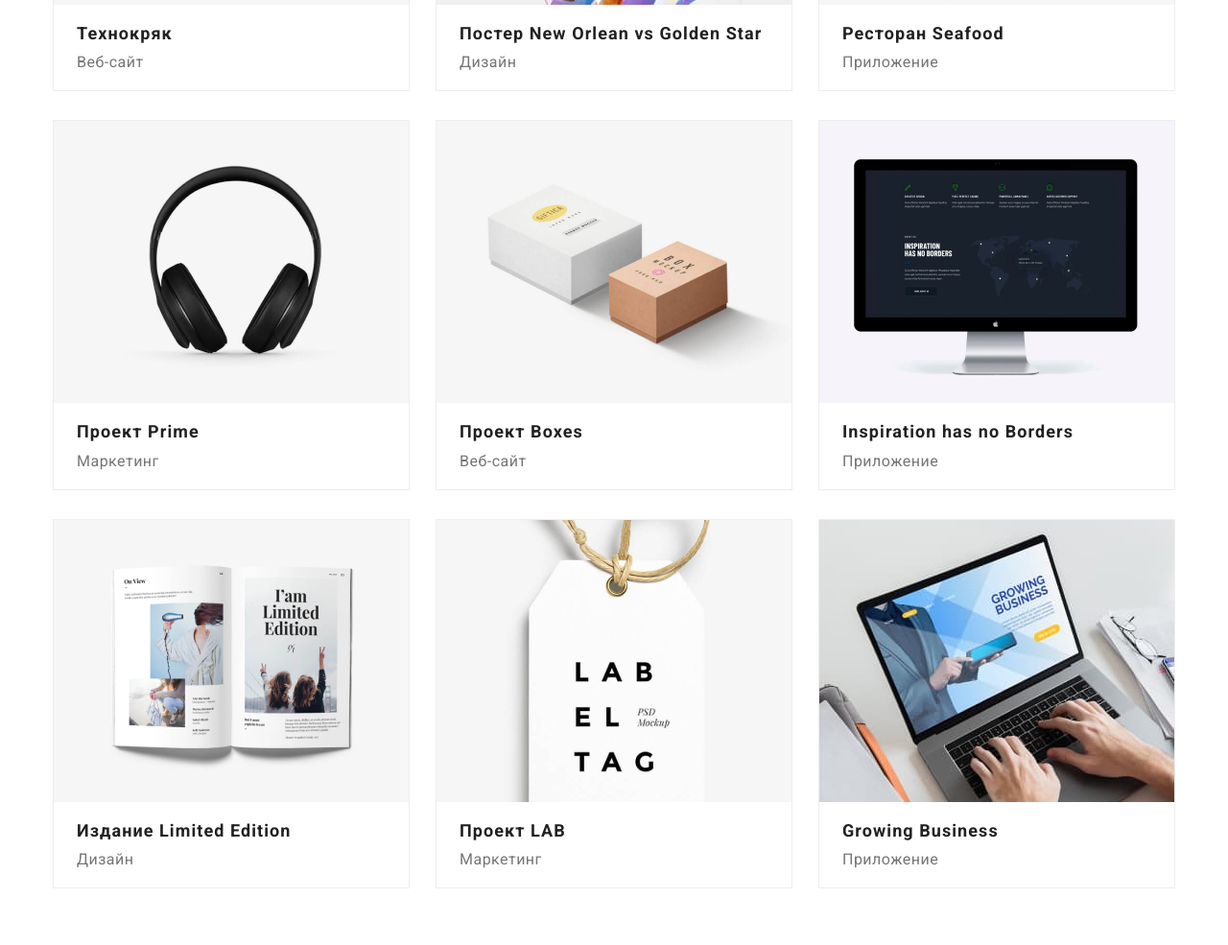
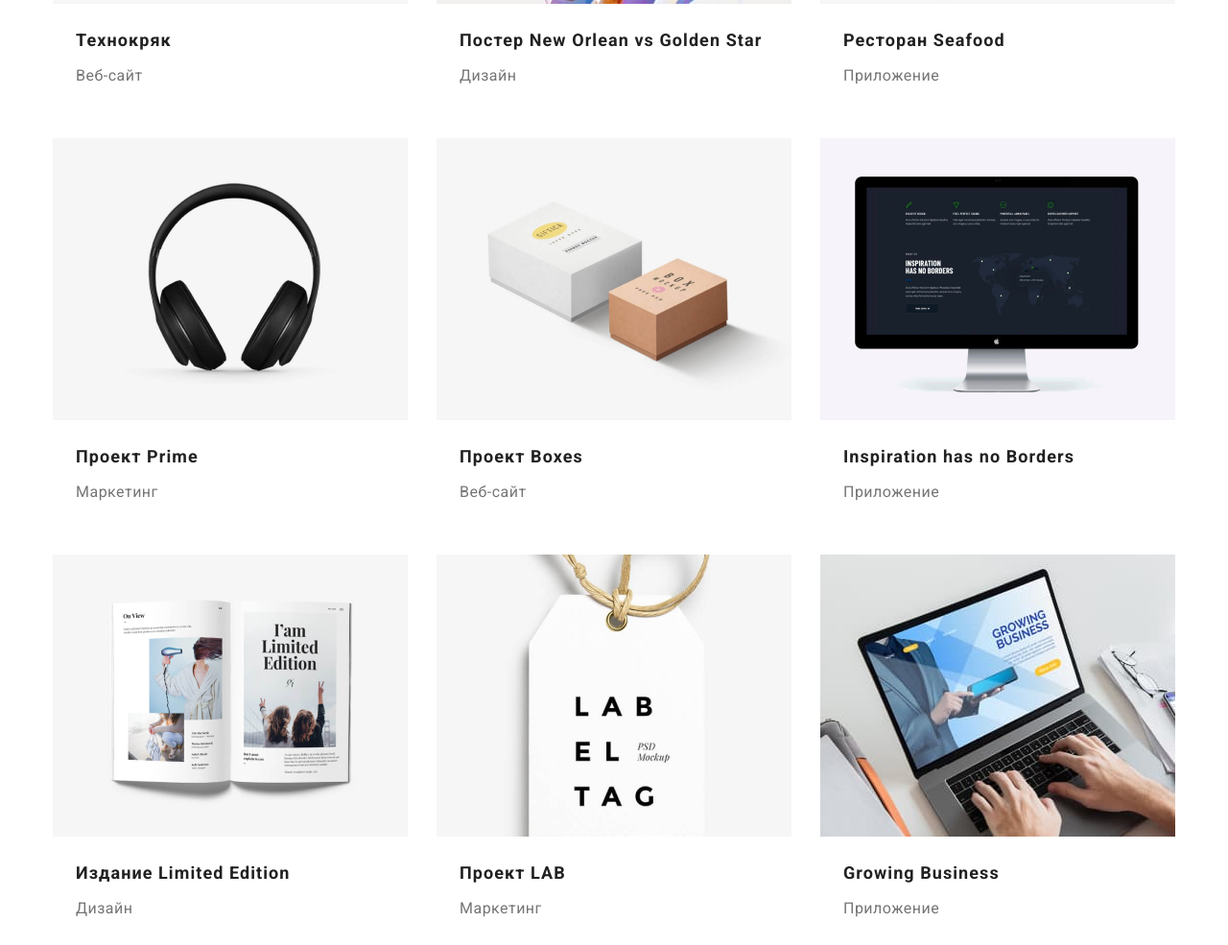
Before and after one commit to masiuk-mykola/goit-markup-hw-03, a plain HTML site: page portfolio.html in a window 1280 px wide. Shown: the part 556-1541 px from the top of the page at 96% size. Drawn offline with nearby package versions, Linux system fonts and the light colour scheme.

Commit message:
Додав посилання в портфоліо

```diff
--- a/css/styles.css
+++ b/css/styles.css
@@ -237,7 +237,10 @@ ul {
 
 .work {
   display: flex;
-  justify-content: space-between;
+}
+
+.work-item:not(:last-child) {
+  margin-right: 30px;
 }
 
 .img {
@@ -265,7 +268,6 @@ ul {
 
 .team {
   display: flex;
-  justify-content: space-between;
 }
 
 .team-subtitle {
@@ -294,6 +296,10 @@ ul {
   box-shadow: 0px 1px 3px rgba(0, 0, 0, 0.12), 0px 1px 1px rgba(0, 0, 0, 0.14), 0px 2px 1px rgba(0, 0, 0, 0.2);
 
   text-align: center;
+}
+
+.team-card:not(:last-child) {
+  margin-right: 30px;
 }
 
 /* !стиль Футера */
@@ -339,6 +345,7 @@ ul {
 .filter {
   display: flex;
   justify-content: center;
+  margin-bottom: 56px;
 }
 
 .filter-items:not(:last-child) {
@@ -346,7 +353,7 @@ ul {
 }
 .filter-btn {
   padding: 6px 22px;
-  margin-bottom: 56px;
+
   border: transparent;
   cursor: pointer;
   border-radius: 4px;
@@ -371,13 +378,25 @@ ul {
 .portfolio-list {
   display: flex;
   flex-wrap: wrap;
-  justify-content: space-between;
+  /* justify-content: space-between; */
+}
+
+.portfolio-item:not(:nth-child(3n)) {
+  margin-right: 30px;
+}
+
+.portfolio-item:not(:nth-last-child(-n + 3)) {
+  margin-bottom: 30px;
 }
 
 .portfolio-item {
   background-color: #ffffff;
-  margin-bottom: 30px;
-  border: 1px solid #eeeeee;
+  /* margin-bottom: 30px; */
+}
+
+.portfolio-link {
+  text-decoration: none;
+  color: var(--text-color);
 }
 
 .portfolio-img {
@@ -386,20 +405,19 @@ ul {
   height: auto;
 }
 
+.portfolio-caption {
+  padding: 20px 24px;
+}
 .portfolio-subtitle {
-  padding: 20px 24px 0;
-
+  margin-bottom: 4px;
   font-size: 18px;
   font-weight: 700;
-  line-height: 1.14;
+  line-height: 2;
   letter-spacing: 0.06em;
 }
 .portfolio-text {
-  padding: 10px 24px 20px;
-
   color: var(--text-color-light);
   font-size: 16px;
-  font-weight: 400;
-  line-height: 1.1875;
+  line-height: 1.875;
   letter-spacing: 0.03em;
 }
--- a/portfolio.html
+++ b/portfolio.html
@@ -59,12 +59,16 @@
 
           <ul class="portfolio-list list">
             <li class="portfolio-item">
+              <a href="#" class="portfolio-link">
                 <img class="portfolio-img" src="./images/portfolio-img1.jpg" alt="Веб-сайт Технокряк" width="370" />
-
+                <div class="portfolio-caption">
                   <h2 class="portfolio-subtitle">Технокряк</h2>
                   <p class="portfolio-text">Веб-сайт</p>
+                </div>
+              </a>
             </li>
             <li class="portfolio-item">
+              <a href="#" class="portfolio-link">
                 <img
                   class="portfolio-img"
                   src="./images/portfolio-img2.jpg"
@@ -72,10 +76,14 @@
                   width="370"
                 />
 
+                <div class="portfolio-caption">
                   <h2 class="portfolio-subtitle">Постер New Orlean vs Golden Star</h2>
                   <p class="portfolio-text">Дизайн</p>
+                </div>
+              </a>
             </li>
             <li class="portfolio-item">
+              <a href="#" class="portfolio-link">
                 <img
                   class="portfolio-img"
                   src="./images/portfolio-img3.jpg"
@@ -83,22 +91,39 @@
                   width="370"
                 />
 
+                <div class="portfolio-caption">
                   <h2 class="portfolio-subtitle">Ресторан Seafood</h2>
                   <p class="portfolio-text">Приложение</p>
+                </div>
+              </a>
             </li>
             <li class="portfolio-item">
-              <img class="portfolio-img" src="./images/portfolio-img4.jpg" alt="Маркетинг Проекта Prime" width="370" />
+              <a href="#" class="portfolio-link">
+                <img
+                  class="portfolio-img"
+                  src="./images/portfolio-img4.jpg"
+                  alt="Маркетинг Проекта Prime"
+                  width="370"
+                />
 
+                <div class="portfolio-caption">
                   <h2 class="portfolio-subtitle">Проект Prime</h2>
                   <p class="portfolio-text">Маркетинг</p>
+                </div>
+              </a>
             </li>
             <li class="portfolio-item">
+              <a href="#" class="portfolio-link">
                 <img class="portfolio-img" src="./images/portfolio-img5.jpg" alt="Веб-сайт Проекта Boxes" width="370" />
 
+                <div class="portfolio-caption">
                   <h2 class="portfolio-subtitle">Проект Boxes</h2>
                   <p class="portfolio-text">Веб-сайт</p>
+                </div>
+              </a>
             </li>
             <li class="portfolio-item">
+              <a href="#" class="portfolio-link">
                 <img
                   class="portfolio-img"
                   src="./images/portfolio-img6.jpg"
@@ -106,10 +131,14 @@
                   width="370"
                 />
 
+                <div class="portfolio-caption">
                   <h2 class="portfolio-subtitle">Inspiration has no Borders</h2>
                   <p class="portfolio-text">Приложение</p>
+                </div>
+              </a>
             </li>
             <li class="portfolio-item">
+              <a href="#" class="portfolio-link">
                 <img
                   class="portfolio-img"
                   src="./images/portfolio-img7.jpg"
@@ -117,16 +146,24 @@
                   width="370"
                 />
 
+                <div class="portfolio-caption">
                   <h2 class="portfolio-subtitle">Издание Limited Edition</h2>
                   <p class="portfolio-text">Дизайн</p>
+                </div>
+              </a>
             </li>
             <li class="portfolio-item">
+              <a href="#" class="portfolio-link">
                 <img class="portfolio-img" src="./images/portfolio-img8.jpg" alt="Маркетинг Проекта LAB" width="370" />
 
+                <div class="portfolio-caption">
                   <h2 class="portfolio-subtitle">Проект LAB</h2>
                   <p class="portfolio-text">Маркетинг</p>
+                </div>
+              </a>
             </li>
             <li class="portfolio-item">
+              <a href="#" class="portfolio-link">
                 <img
                   class="portfolio-img"
                   src="./images/portfolio-img9.jpg"
@@ -134,8 +171,11 @@
                   width="370"
                 />
 
+                <div class="portfolio-caption">
                   <h2 class="portfolio-subtitle">Growing Business</h2>
                   <p class="portfolio-text">Приложение</p>
+                </div>
+              </a>
             </li>
           </ul>
         </div>
```
Also changed, not shown: 1 other file. Lines whose indentation alone changed are shown as unchanged.
